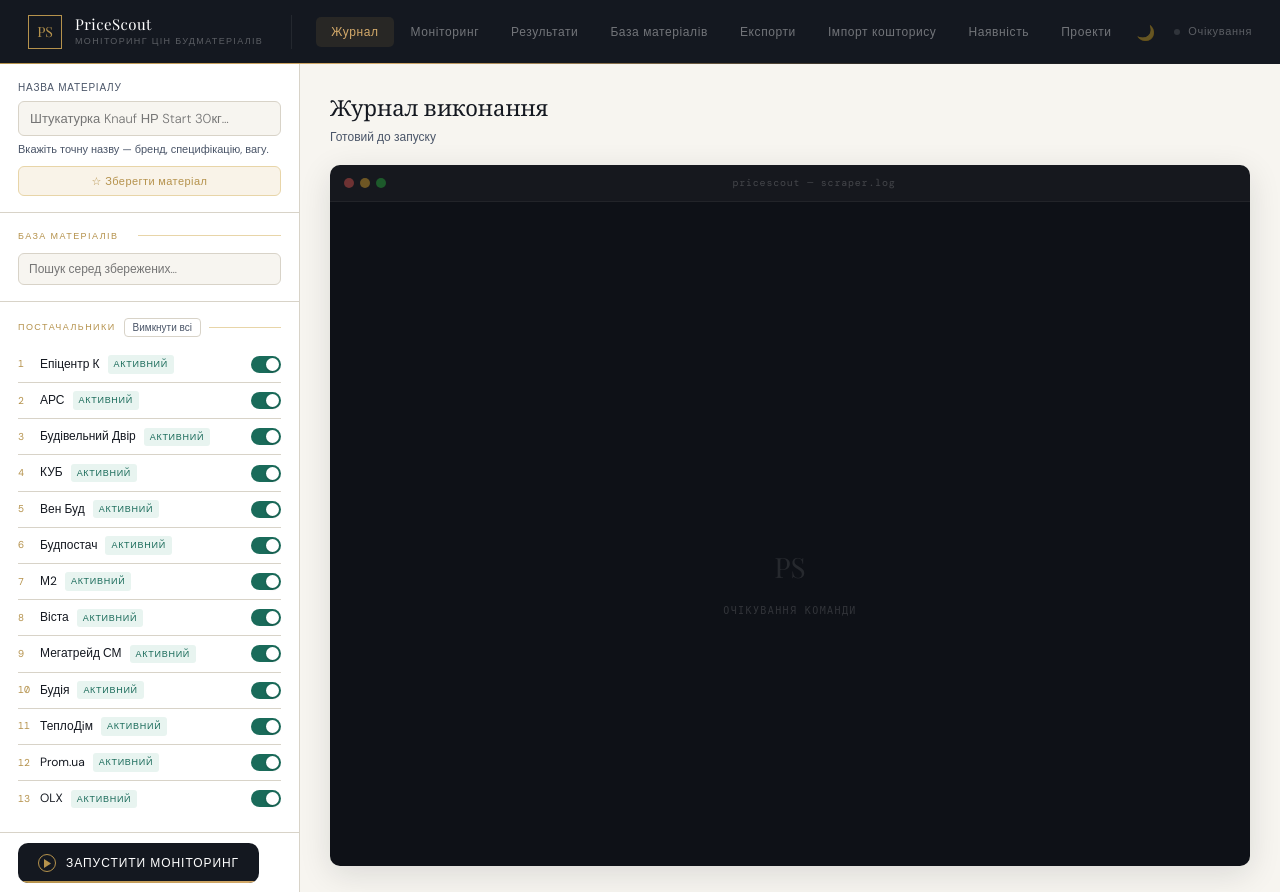
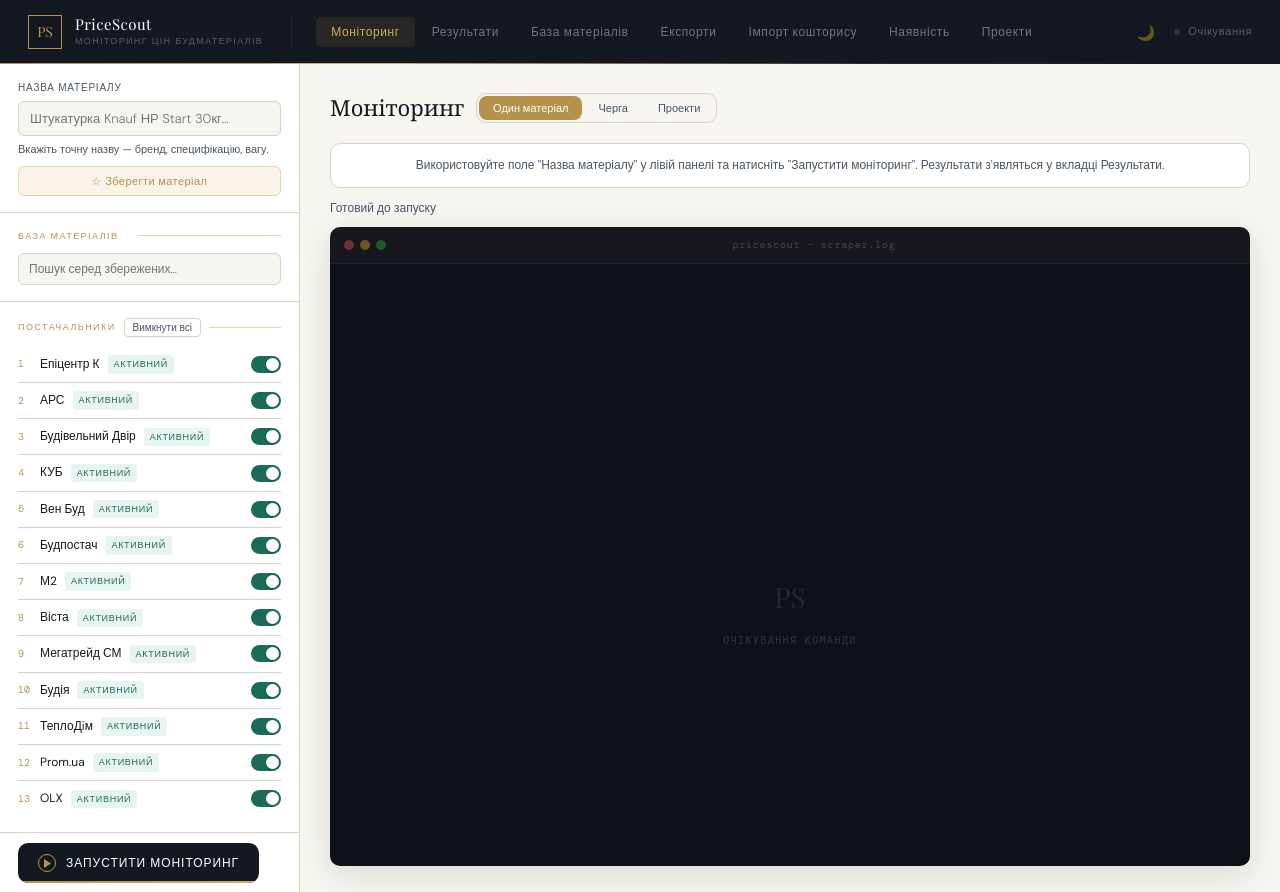
Before and after one commit to nnmhobo/pricescout, a Flask app: page / in a window 1280 px wide. Run offline with Flask 3, Linux system fonts and the light colour scheme; data that the repository does not hold is empty; some web fonts are replaced.

Commit message:
refactor: merge Журнал tab into Monitoring single mode, drop nav tab

```diff
--- a/static/js/app.js
+++ b/static/js/app.js
@@ -262,7 +262,9 @@
         // ── Reconnect to a running single-item scrape ─────────────────
         document.getElementById('run-btn').disabled = true;
         document.getElementById('stop-btn').style.display = '';
-        showPanel('log', document.querySelector('.nav-btn'));
+        const monBtn2 = [...document.querySelectorAll('.nav-btn')].find(b => b.textContent.includes('Моніторинг'));
+        showPanel('monitor', monBtn2);
+        setMonitorMode('single');
         poll();
       }
     }
@@ -315,12 +317,6 @@
     // Clear log window
     document.getElementById('t-body').innerHTML = '';
 
-    // Show item banner in Журнал panel
-    const logBanner = document.getElementById('log-item-banner');
-    const logLabel  = document.getElementById('log-item-label');
-    const logStatus = document.getElementById('log-item-status');
-    if (logBanner) { logLabel.textContent = label; logStatus.textContent = 'Виконується…'; logBanner.style.display = 'flex'; }
-
     // Show item banner in Моніторинг > Один матеріал panel
     const monBanner  = document.getElementById('single-item-banner');
     const monLabel   = document.getElementById('single-item-label');
@@ -341,7 +337,9 @@
       document.getElementById('stop-btn').disabled = false;
       document.getElementById('stop-btn').textContent = '◼ Зупинити';
       setExcelBtn(false);
-      showPanel('log', document.querySelector('.nav-btn'));
+      const monBtn = [...document.querySelectorAll('.nav-btn')].find(b => b.textContent.includes('Моніторинг'));
+      showPanel('monitor', monBtn);
+      setMonitorMode('single');
       poll();
     });
   }
@@ -385,11 +383,9 @@
       } else {
         document.getElementById('run-btn').disabled = false;
         document.getElementById('stop-btn').style.display = 'none';
-        // Update banners with result count
+        // Update banner with result count
         const statusText = d.count > 0 ? d.count + ' результатів' : 'Не знайдено';
-        const logStatus = document.getElementById('log-item-status');
         const monStatus = document.getElementById('single-item-status');
-        if (logStatus) logStatus.textContent = statusText;
         if (monStatus) monStatus.textContent = statusText;
         // Always load results (covers manual stop with partial results)
         if (d.count > 0) {
@@ -1046,10 +1042,9 @@
     if (item) {
       document.getElementById('cat-input').value = label;
       activeItemId = id;
-      const chip = document.getElementById('log-item-label');
-      if (chip) { chip.textContent = label; chip.style.display = ''; }
-      const logBtn = [...document.querySelectorAll('.nav-btn')].find(b => b.textContent.includes('Журнал'));
-      showPanel('log', logBtn);
+      const monBtn = [...document.querySelectorAll('.nav-btn')].find(b => b.textContent.includes('Моніторинг'));
+      showPanel('monitor', monBtn);
+      setMonitorMode('single');
     }
   }
 
@@ -1093,27 +1088,36 @@
   // ── Monitoring ───────────────────────────────────────────────
 
   function setMonitorMode(mode) {
+    const paint = (id, active) => {
+      const b = document.getElementById(id);
+      if (!b) return;
+      b.style.background = active ? 'var(--gold)' : 'transparent';
+      b.style.color = active ? '#fff' : 'var(--ink3)';
+    };
+    const projBar = document.getElementById('monitor-project-bar');
+
     if (mode === 'single') {
-      const logBtn = [...document.querySelectorAll('.nav-btn')].find(b => b.textContent.includes('Журнал'));
-      showPanel('log', logBtn);
+      // Single mode hosts the execution journal (the former Журнал nav tab
+      // was removed) — swap sub-panels, no navigation.
+      monitorMode = 'single';
+      document.getElementById('monitor-single').style.display = 'flex';
+      document.getElementById('monitor-batch').style.display = 'none';
+      paint('mode-single', true);
+      paint('mode-batch', false);
+      paint('mode-project', false);
+      if (projBar) projBar.style.display = 'none';
       return;
     }
+
     // 'batch' (ad-hoc queue) and 'project' (queue = one project's items in
     // imported-file order) share the same batch panel; project mode just
     // adds a project selector bar and tags the run with project_id.
     monitorMode = mode === 'project' ? 'project' : 'batch';
     document.getElementById('monitor-single').style.display = 'none';
     document.getElementById('monitor-batch').style.display = 'flex';
-    const paint = (id, active) => {
-      const b = document.getElementById(id);
-      if (!b) return;
-      b.style.background = active ? 'var(--gold)' : 'transparent';
-      b.style.color = active ? '#fff' : 'var(--ink3)';
-    };
     paint('mode-single', false);
     paint('mode-batch', monitorMode === 'batch');
     paint('mode-project', monitorMode === 'project');
-    const projBar = document.getElementById('monitor-project-bar');
     if (projBar) projBar.style.display = monitorMode === 'project' ? 'flex' : 'none';
     if (monitorMode === 'project') populateMonitorProjectSelect();
     renderMonitorTab();
@@ -1948,10 +1952,13 @@
   function _queueProjectItems(projectId) {
     const ids = _projItems.filter(i => i.monitorable).map(i => i.id);
     if (!ids.length) { alert('У проекті немає матеріалів для моніторингу'); return; }
-    ids.forEach(id => selectedItemIds.add(id));
-    updateItemsBatchBar();
-    const logBtn = [...document.querySelectorAll('.nav-btn')].find(b => b.textContent.includes('Журнал'));
-    showPanel('log', logBtn);
+    // Open the "Проекти" monitor mode with this project preselected — the
+    // queue loads in the imported file's order.
+    monitorProjectId = projectId;
+    monitorQueue = [];
+    const monBtn = [...document.querySelectorAll('.nav-btn')].find(b => b.textContent.includes('Моніторинг'));
+    showPanel('monitor', monBtn);
+    setMonitorMode('project');
   }
 
   async function deleteProject(id) {
--- a/templates/index.html
+++ b/templates/index.html
@@ -22,8 +22,7 @@
       </div>
     </div>
     <nav>
-      <button class="nav-btn active" onclick="showPanel('log',this)">Журнал</button>
-      <button class="nav-btn" onclick="showPanel('monitor',this);loadMonitorTab()">Моніторинг</button>
+      <button class="nav-btn active" onclick="showPanel('monitor',this);loadMonitorTab()">Моніторинг</button>
       <button class="nav-btn" onclick="showPanel('results',this)">Результати<span id="cnt-badge"></span></button>
       <button class="nav-btn" onclick="showPanel('items',this);loadItemsTab()">База матеріалів</button>
       <button class="nav-btn" onclick="showPanel('exports',this);loadExports()">Експорти</button>
@@ -107,31 +106,6 @@
 
   <main>
 
-    <!-- Log -->
-    <div class="panel active" id="panel-log">
-      <div>
-        <div class="panel-title">Журнал виконання</div>
-        <div class="panel-sub" id="log-sub">Готовий до запуску</div>
-        <div id="log-item-banner" style="display:none;align-items:center;gap:10px;margin-top:8px;padding:8px 14px;background:var(--white);border:1px solid var(--border);border-radius:var(--r-lg)">
-          <span style="font-size:11px;color:var(--ink3);text-transform:uppercase;letter-spacing:0.08em;flex-shrink:0">Пошук:</span>
-          <span id="log-item-label" style="font-size:13px;font-weight:600;color:var(--ink)"></span>
-          <span id="log-item-status" style="margin-left:auto;font-size:11px;color:var(--ink3)"></span>
-        </div>
-      </div>
-      <div class="terminal-chrome">
-        <div class="t-bar">
-          <div class="t-dot"></div><div class="t-dot"></div><div class="t-dot"></div>
-          <span class="t-title">pricescout — scraper.log</span>
-        </div>
-        <div class="t-body" id="t-body">
-          <div class="t-idle">
-            <div class="t-idle-mark">PS</div>
-            <div class="t-idle-txt">ОЧІКУВАННЯ КОМАНДИ</div>
-          </div>
-        </div>
-      </div>
-    </div>
-
     <!-- Results -->
     <div class="panel" id="panel-results">
       <div class="r-header">
@@ -171,7 +145,7 @@
     </div>
 
     <!-- Monitor -->
-    <div class="panel" id="panel-monitor">
+    <div class="panel active" id="panel-monitor">
       <div style="display:flex;align-items:center;gap:12px">
         <div class="panel-title">Моніторинг</div>
         <!-- Mode toggle -->
@@ -191,16 +165,29 @@
         </div>
       </div>
 
-      <!-- Single mode -->
-      <div id="monitor-single">
-        <div id="single-item-banner" style="display:none;align-items:center;gap:10px;padding:10px 16px;background:var(--white);border:1px solid var(--border);border-radius:var(--r-lg);margin-bottom:8px">
+      <!-- Single mode (includes the execution journal — the former Журнал tab) -->
+      <div id="monitor-single" style="display:flex;flex-direction:column;gap:8px;flex:1;min-height:0">
+        <div id="single-item-banner" style="display:none;align-items:center;gap:10px;padding:10px 16px;background:var(--white);border:1px solid var(--border);border-radius:var(--r-lg)">
           <span style="font-size:11px;color:var(--ink3);text-transform:uppercase;letter-spacing:0.08em;flex-shrink:0">Пошук:</span>
           <span id="single-item-label" style="font-size:13px;font-weight:600;color:var(--ink)"></span>
           <span id="single-item-status" style="margin-left:auto;font-size:11px;color:var(--ink3)"></span>
         </div>
-        <div id="single-idle-hint" style="background:var(--white);border:1px solid var(--border);border-radius:var(--r-lg);padding:20px;text-align:center;color:var(--ink3);font-size:13px">
-          Використовуйте поле "Назва матеріалу" у лівій панелі та натисніть "Запустити моніторинг".<br>
-          <span style="font-size:11px;margin-top:8px;display:block">Результати з'являться у вкладці Результати.</span>
+        <div id="single-idle-hint" style="background:var(--white);border:1px solid var(--border);border-radius:var(--r-lg);padding:12px 20px;text-align:center;color:var(--ink3);font-size:12px">
+          Використовуйте поле "Назва матеріалу" у лівій панелі та натисніть "Запустити моніторинг".
+          Результати з'являться у вкладці Результати.
+        </div>
+        <div class="panel-sub" id="log-sub">Готовий до запуску</div>
+        <div class="terminal-chrome">
+          <div class="t-bar">
+            <div class="t-dot"></div><div class="t-dot"></div><div class="t-dot"></div>
+            <span class="t-title">pricescout — scraper.log</span>
+          </div>
+          <div class="t-body" id="t-body">
+            <div class="t-idle">
+              <div class="t-idle-mark">PS</div>
+              <div class="t-idle-txt">ОЧІКУВАННЯ КОМАНДИ</div>
+            </div>
+          </div>
         </div>
       </div>
 
```
Also changed, not shown: OVERVIEW.md (+1 -1 lines).
